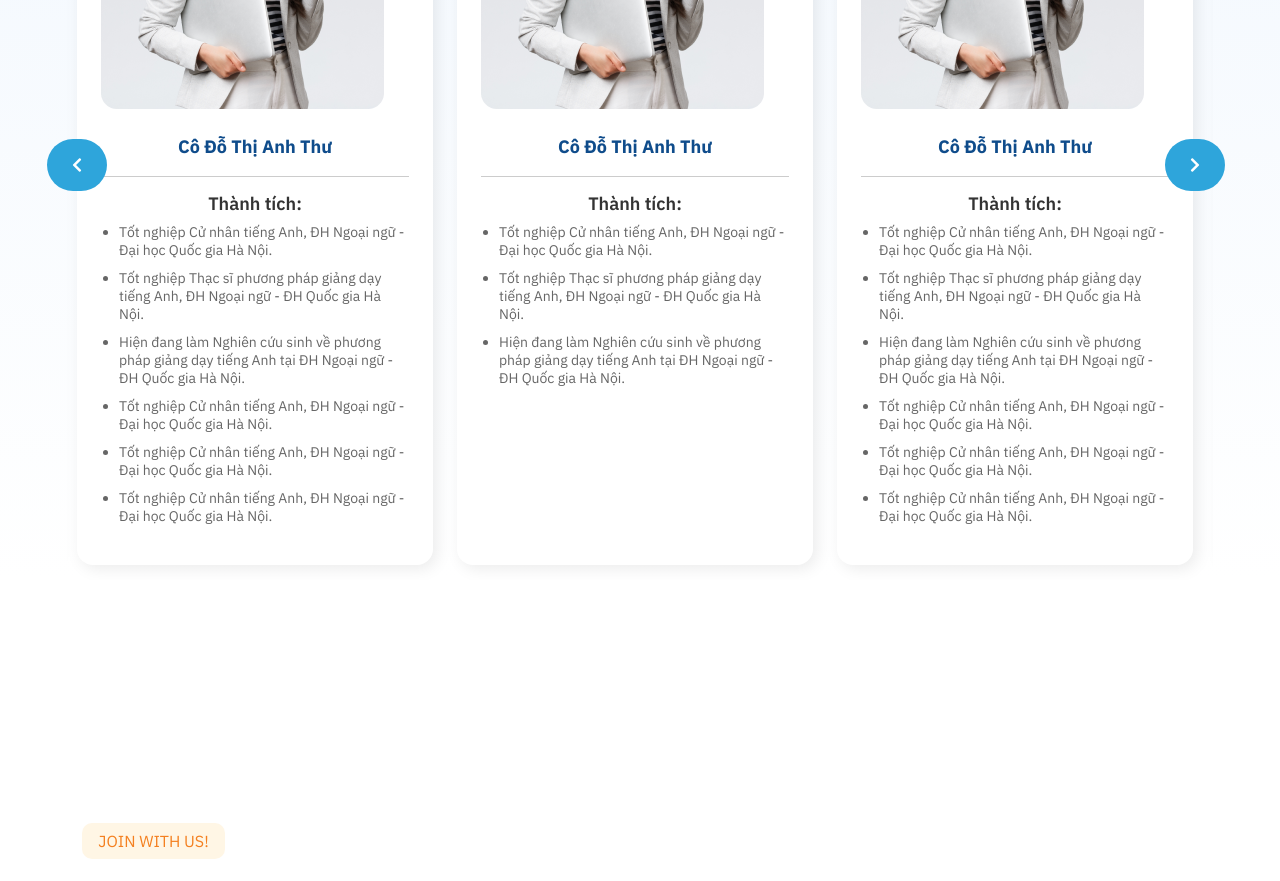
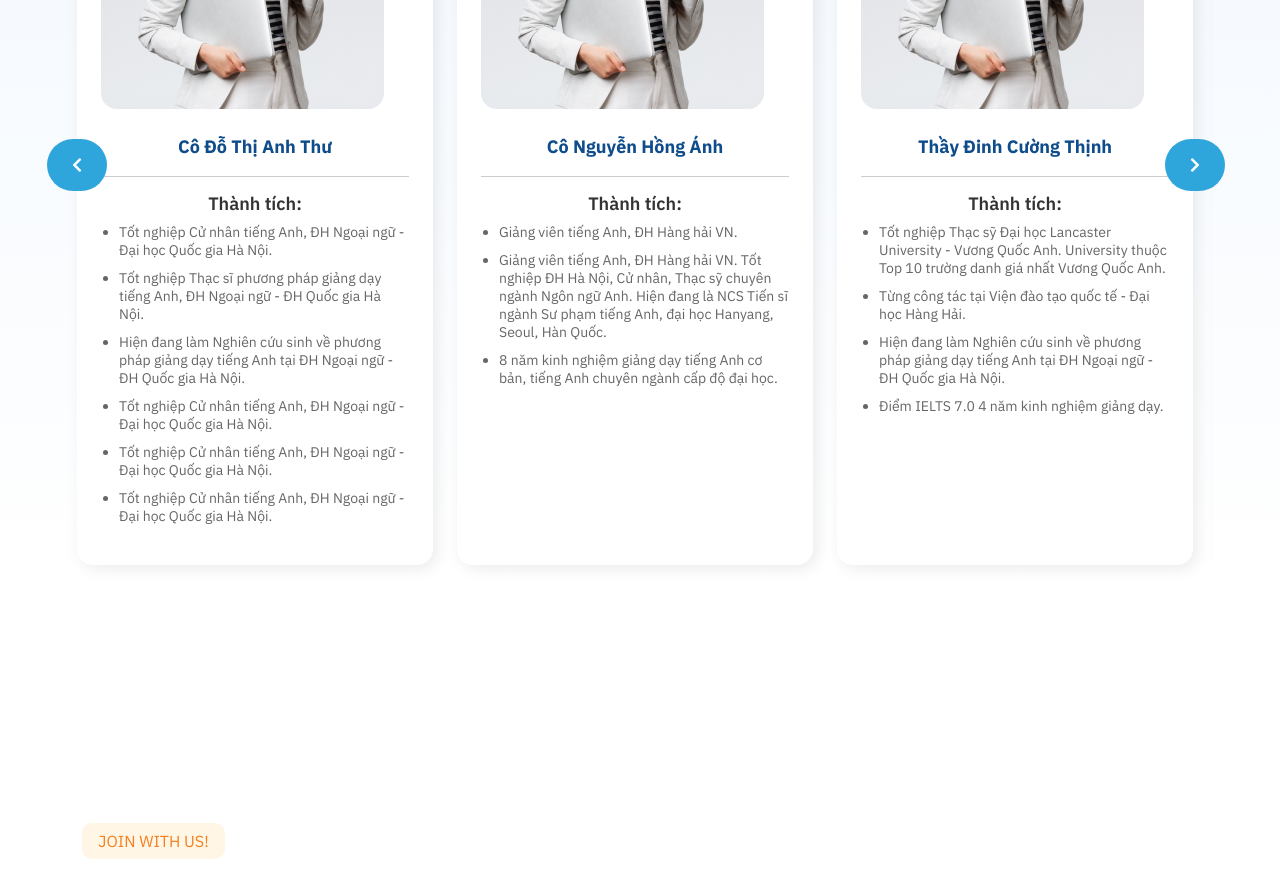
Before and after one commit to hoabuichi/LDP, a website: page index.html in a window 1280 px wide. Shown: the part 3920-4801 px from the top of the page. Drawn offline with nearby package versions, Linux system fonts and the light colour scheme.

Commit message:
change info teacher

```diff
--- a/index.html
+++ b/index.html
@@ -207,30 +207,28 @@
                 </div>
                 <div class="item">
                   <img src="img/teacher.png" />
-                  <p class="name">Cô Đỗ Thị Anh Thư</p>
+                  <p class="name">Cô Nguyễn Hồng Ánh</p>
                   <div class="separator"></div>
                   <div class="achievements">
                     <h3 class="label">Thành tích:</h3>
                     <ul>
-                      <li>Tốt nghiệp Cử nhân tiếng Anh, ĐH Ngoại ngữ - Đại học Quốc gia Hà Nội.</li>
-                      <li>Tốt nghiệp Thạc sĩ phương pháp giảng dạy tiếng Anh, ĐH Ngoại ngữ - ĐH Quốc gia Hà Nội.</li>
-                      <li>Hiện đang làm Nghiên cứu sinh về phương pháp giảng dạy tiếng Anh tại ĐH Ngoại ngữ - ĐH Quốc gia Hà Nội. </li>
+                      <li>Giảng viên tiếng Anh, ĐH Hàng hải VN.</li>
+                      <li>Giảng viên tiếng Anh, ĐH Hàng hải VN. Tốt nghiệp ĐH Hà Nội, Cử nhân, Thạc sỹ chuyên ngành Ngôn ngữ Anh. Hiện đang là NCS Tiến sĩ ngành Sư phạm tiếng Anh, đại học Hanyang, Seoul, Hàn Quốc.</li>
+                      <li>8 năm kinh nghiệm giảng dạy tiếng Anh cơ bản, tiếng Anh chuyên ngành cấp độ đại học. </li>
                     </ul>
                   </div>
                 </div>
                 <div class="item">
                   <img src="img/teacher.png" />
-                  <p class="name">Cô Đỗ Thị Anh Thư</p>
+                  <p class="name">Thầy Đinh Cường Thịnh</p>
                   <div class="separator"></div>
                   <div class="achievements">
                     <h3 class="label">Thành tích:</h3>
                     <ul>
-                      <li>Tốt nghiệp Cử nhân tiếng Anh, ĐH Ngoại ngữ - Đại học Quốc gia Hà Nội.</li>
-                      <li>Tốt nghiệp Thạc sĩ phương pháp giảng dạy tiếng Anh, ĐH Ngoại ngữ - ĐH Quốc gia Hà Nội.</li>
+                      <li>Tốt nghiệp Thạc sỹ Đại học Lancaster University - Vương Quốc Anh. University thuộc Top 10 trường danh giá nhất Vương Quốc Anh. </li>
+                      <li>Từng công tác tại Viện đào tạo quốc tế - Đại học Hàng Hải. </li>
                       <li>Hiện đang làm Nghiên cứu sinh về phương pháp giảng dạy tiếng Anh tại ĐH Ngoại ngữ - ĐH Quốc gia Hà Nội. </li>
-                      <li>Tốt nghiệp Cử nhân tiếng Anh, ĐH Ngoại ngữ - Đại học Quốc gia Hà Nội.</li>
-                      <li>Tốt nghiệp Cử nhân tiếng Anh, ĐH Ngoại ngữ - Đại học Quốc gia Hà Nội.</li>
-                      <li>Tốt nghiệp Cử nhân tiếng Anh, ĐH Ngoại ngữ - Đại học Quốc gia Hà Nội.</li>
+                      <li>Điểm IELTS 7.0 4 năm kinh nghiệm giảng dạy.</li>
                     </ul>
                   </div>
                 </div>
```
